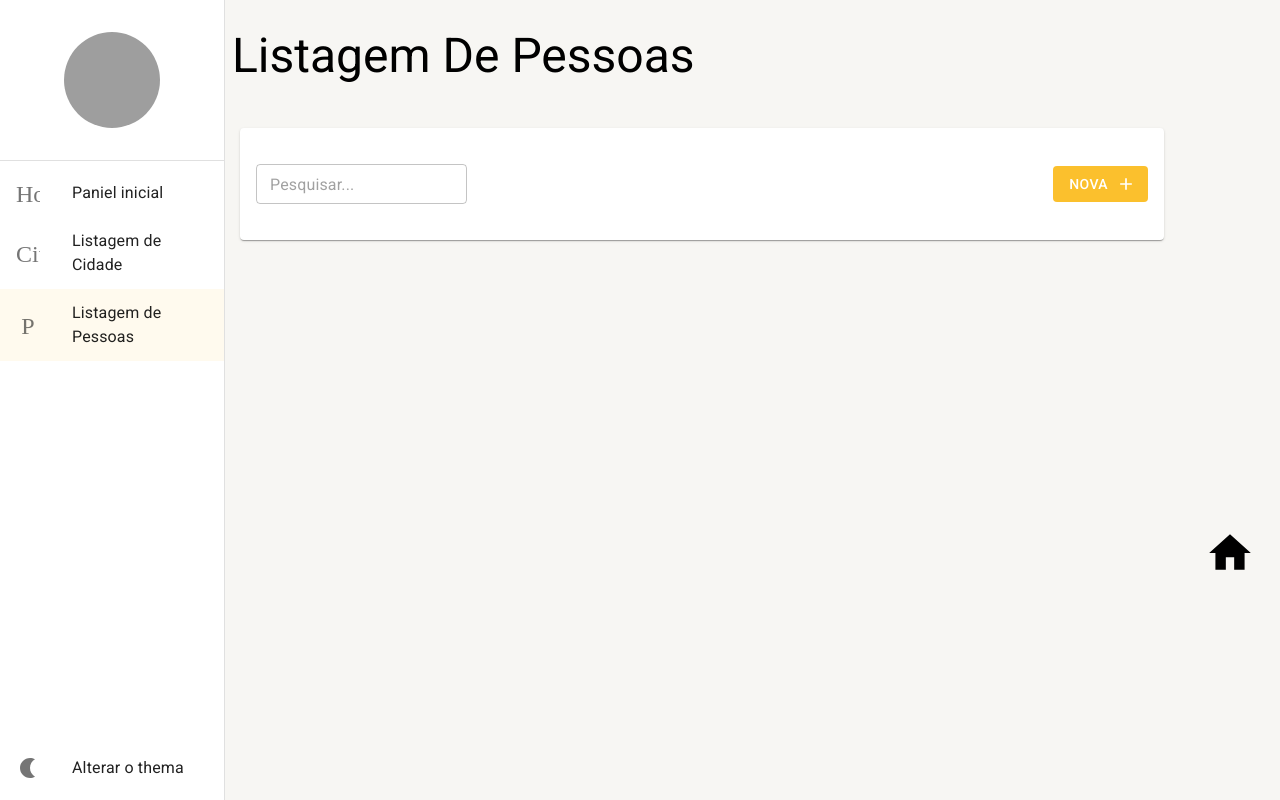
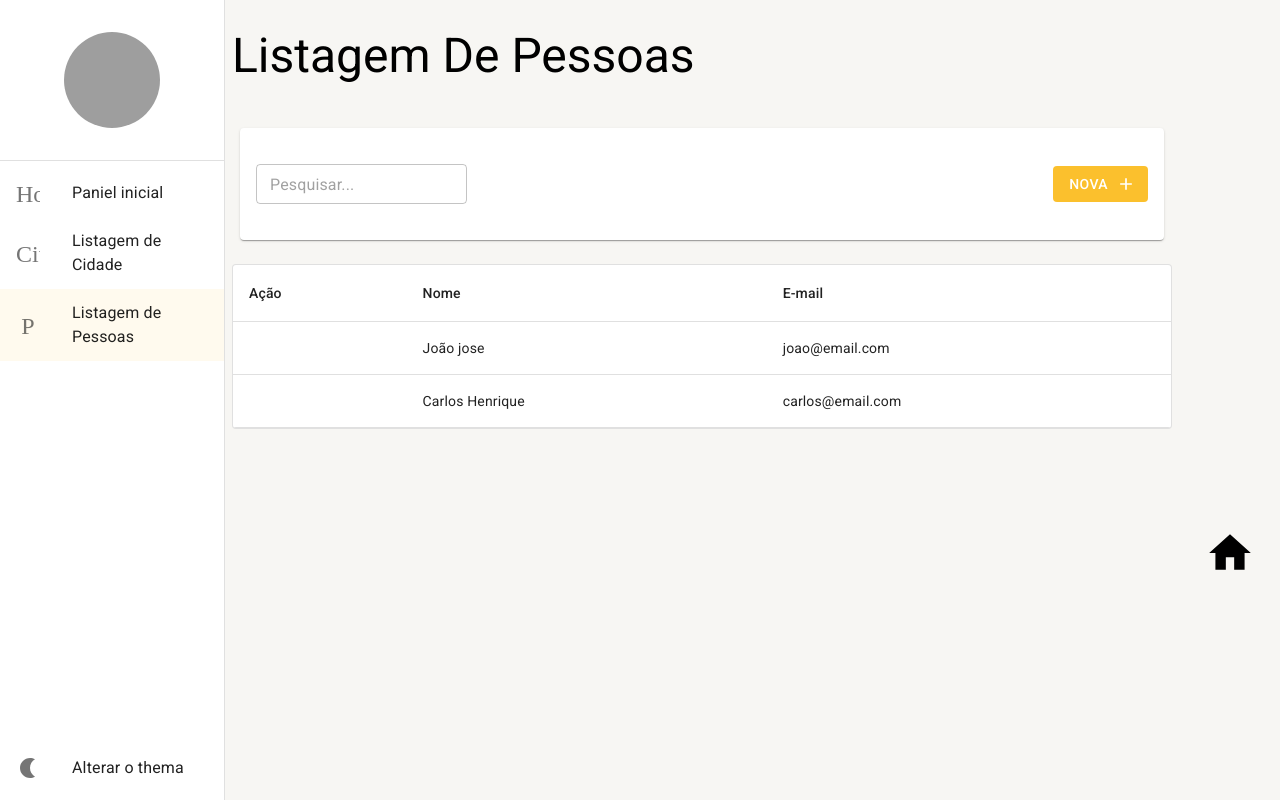
Before and after one commit to Wislysantos/projeto-crud-react, a React (Create React App) app: page /listagem-de-pessoas in a window 1280 px wide. Built offline with nearby package versions, Linux system fonts and the light colour scheme; data requests are answered from the project's data file; grey boxes are pictures that could not be loaded.

Commit message:
feat: add tabela

```diff
--- a/src/pages/pessoas/ListagemDePessoas.tsx
+++ b/src/pages/pessoas/ListagemDePessoas.tsx
@@ -1,14 +1,19 @@
+import  {useEffect, useMemo, useState} from 'react'
 import { useSearchParams } from "react-router-dom"
+
+import { useDebounce } from "../../shared/hooks"
 import { FerramentaDaListagem } from "../../shared/components"
 import { LayoutBaseDePaginaInicial } from "../../shared/layouts"
-import  {useEffect, useMemo} from 'react'
-import { PessoaServece } from "../../shared/services/api/pessoas/PessoasService"
-import { useDebounce } from "../../shared/hooks"
+import { IListagemPessoa, PessoaServece } from "../../shared/services/api/pessoas/PessoasService"
+import { Paper, Table, TableBody, TableCell, TableContainer, TableHead, TableRow } from '@mui/material'
 
 export const ListagemDePessoas: React.FC = ()=>{
 
     const [searchParams, setSearchParams] = useSearchParams()
     const {debounce} = useDebounce(2000, true)
+    const [rows, setRows] = useState<IListagemPessoa[]>([])
+    const [isLoading, setIsLoading ]= useState(true)
+    const [totalCount, setTotalCount] = useState(0)
 
     const busca = useMemo(()=>{
         return searchParams.get('busca') || ''
@@ -16,14 +21,18 @@
 
 
     useEffect(()=>{
-
+        setIsLoading(true)
         debounce(()=>{
+            setIsLoading(false)
             PessoaServece.getAll(1, busca)
             .then((result)=>{
                 if(result instanceof Error){
                     alert(result.message)
                 }else{
                     console.log(result.data)
+
+                    setRows(result.data)
+                    setTotalCount(result.totalCount)
                 }
             })
         })
@@ -42,7 +51,28 @@
                     mudarTextoDeBusca={texto=> setSearchParams({busca : texto}, {replace: true})}
                 ></FerramentaDaListagem>
             }
-            ></LayoutBaseDePaginaInicial>
+            >
+                <TableContainer component={Paper} variant='outlined' sx={{width:"auto", margin: 1}}>
+                    <Table>
+                        <TableHead>
+                            <TableRow>
+                                    <TableCell>Ação</TableCell>
+                                    <TableCell>Nome</TableCell>
+                                    <TableCell>E-mail</TableCell>
+                            </TableRow>
+                        </TableHead>
+                        <TableBody>
+                            {rows.map(row =>(
+                                <TableRow>
+                                    <TableCell></TableCell>
+                                    <TableCell>{row.nomeCompleto}</TableCell>
+                                    <TableCell>{row.email}</TableCell>
+                                </TableRow>
+                            ))}
+                        </TableBody>
+                    </Table>
+                </TableContainer>
+            </LayoutBaseDePaginaInicial>
         </>
     )
 }
--- a/src/shared/services/api/pessoas/PessoasService.ts
+++ b/src/shared/services/api/pessoas/PessoasService.ts
@@ -1,17 +1,15 @@
-import { type } from "os";
 import { Enviroment } from "../../../environment";
 import { Api } from "../axios-config"
-import { error } from "console";
 
 
-interface IListagemPessoa{
+export interface IListagemPessoa{
     id : number,
     email: string,
     cidadaId: number,
     nomeCompleto: string
 }
 
-interface IDetalheDePessoa{
+export interface IDetalheDePessoa{
     id : number,
     email: string,
     cidadaId: number,
```
